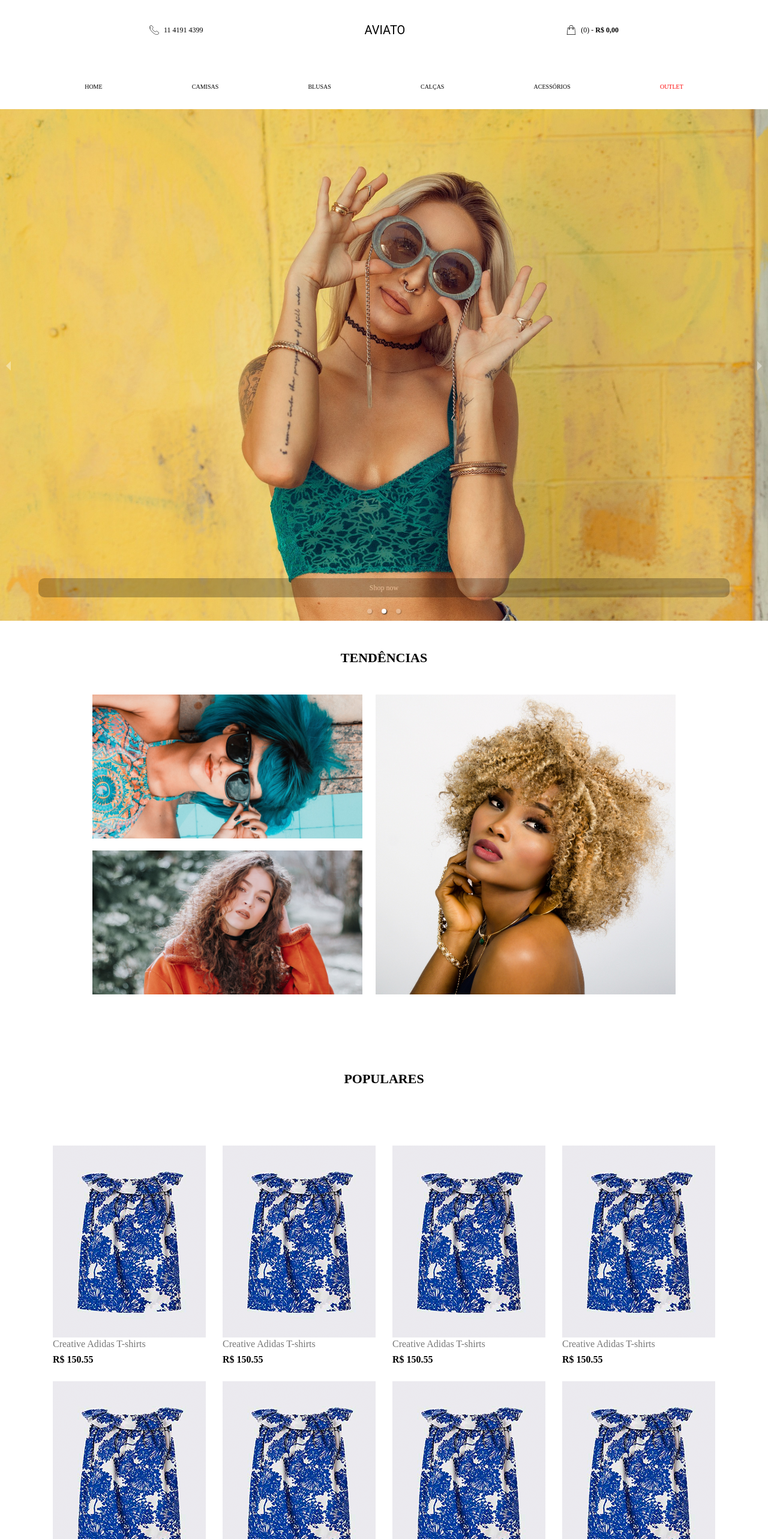
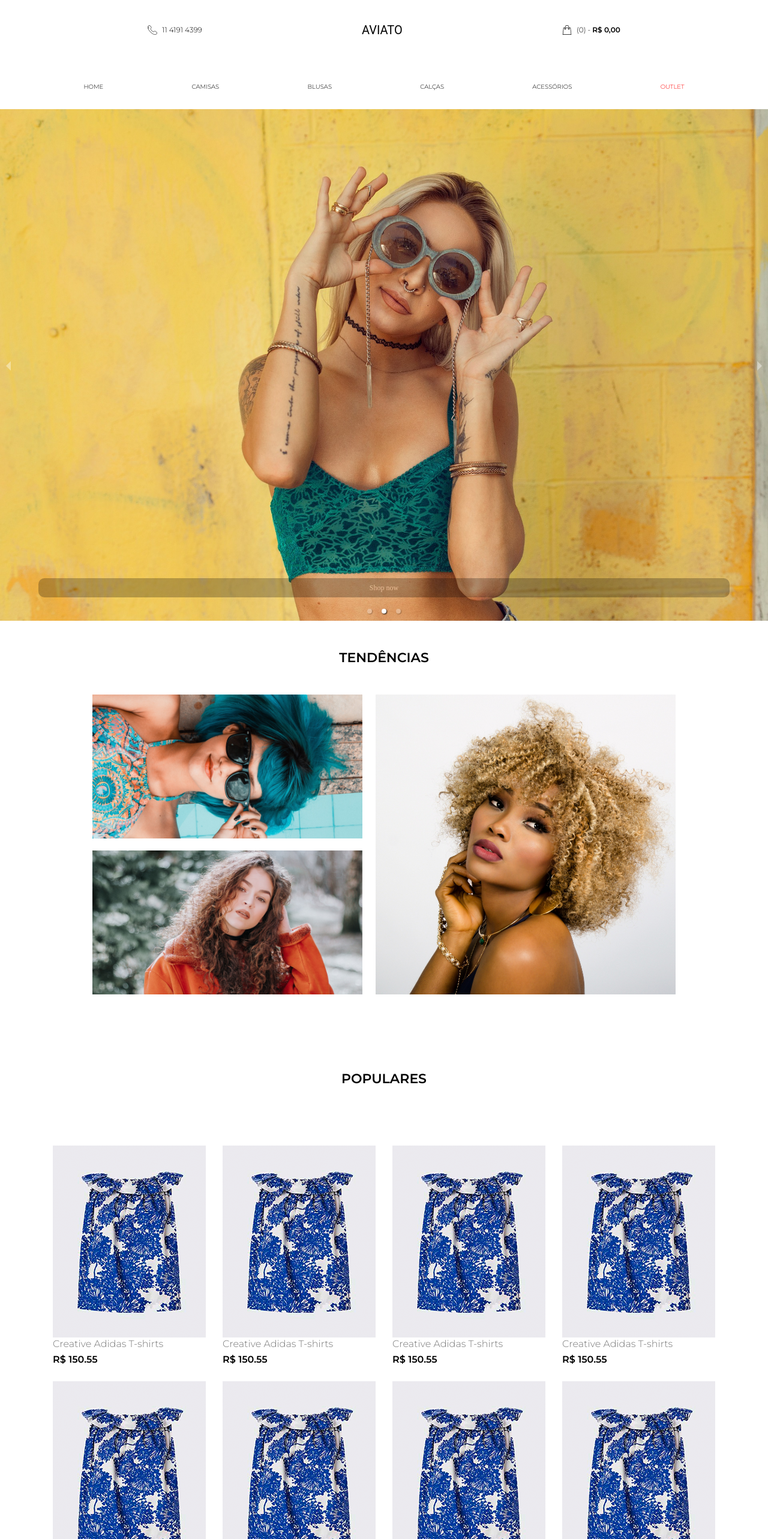
Before and after one commit to AnaMickaelly/ecommerce-frontend, a React (Vite) app: page / in a window 1280 px wide. Shown: the top 2566 px of the page at 60% size. Built offline with nearby package versions, Linux system fonts and the light colour scheme.

Commit message:
fix: font family

```diff
--- a/src/components/Cards/styles.scss
+++ b/src/components/Cards/styles.scss
@@ -6,6 +6,7 @@
     display: flex;
     flex-direction: column;
     gap: 10px;
+    font-family: "Montserrat", sans-serif;
 
     h3 {
       color: #777777;
--- a/src/components/Header/styles.scss
+++ b/src/components/Header/styles.scss
@@ -1,6 +1,7 @@
 .container-header {
   background-color: #fff;
   width: 100%;
+  font-family: "Montserrat", sans-serif;
 }
 
 .container-infos {
--- a/src/pages/Home/styles.scss
+++ b/src/pages/Home/styles.scss
@@ -13,6 +13,7 @@
     margin: 50px;
     text-transform: uppercase;
     font-weight: bold;
+    font-family: "Montserrat", sans-serif;
   }
 
   .trends-images {
@@ -64,6 +65,7 @@
 
   h2 {
     font-size: 22px;
+    font-family: "Montserrat", sans-serif;
     text-align: center;
     margin: 100px;
     text-transform: uppercase;
```
